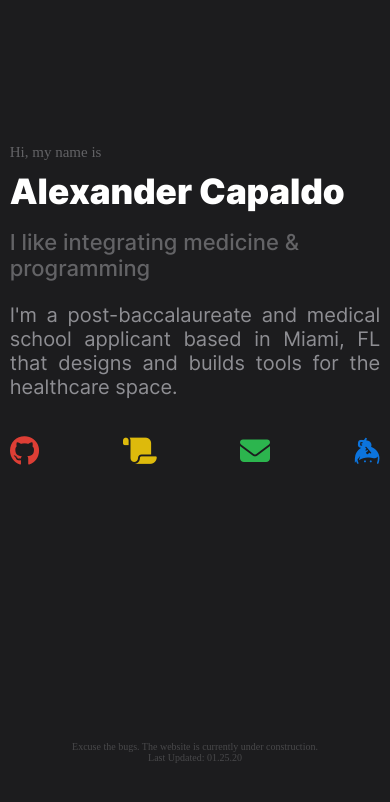
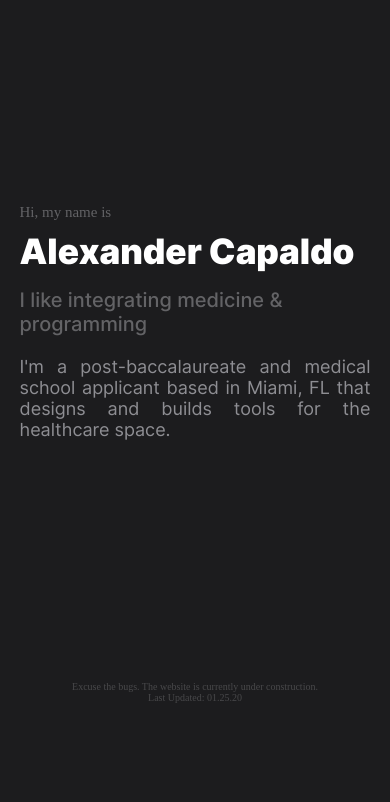
Before and after one commit to capaldo/capaldo.github.io, a Jekyll site: the page built from index.md, in a window 390 px wide. Shown: the top 802 px of the page. Built offline with Jekyll 4.4.1, drawn with Linux system fonts in a browser that asks for light colours; nearby versions of some CDN libraries; some web fonts are replaced.

Commit message:
decrease mobile font sizes and spacing

```diff
--- a/css/mobile.css
+++ b/css/mobile.css
@@ -6,7 +6,8 @@
   }
 
   .homeText {
-      width: 95vw;
+      width: 90vw;
+      height: 10vh;
   }
 
   p.intro {
@@ -18,11 +19,20 @@
   }
 
   p.motto {
-      font-size: 22px;
+      font-size: 20px;
   }
 
   p.shortbio {
-      font-size: 20px;
+      font-size: 18px;
+  }
+
+  .icons {
+      visibility: hidden;
+      display: none;
+  }
+
+  .footer {
+      animation-delay: 2.6s;
   }
 
 }
```
